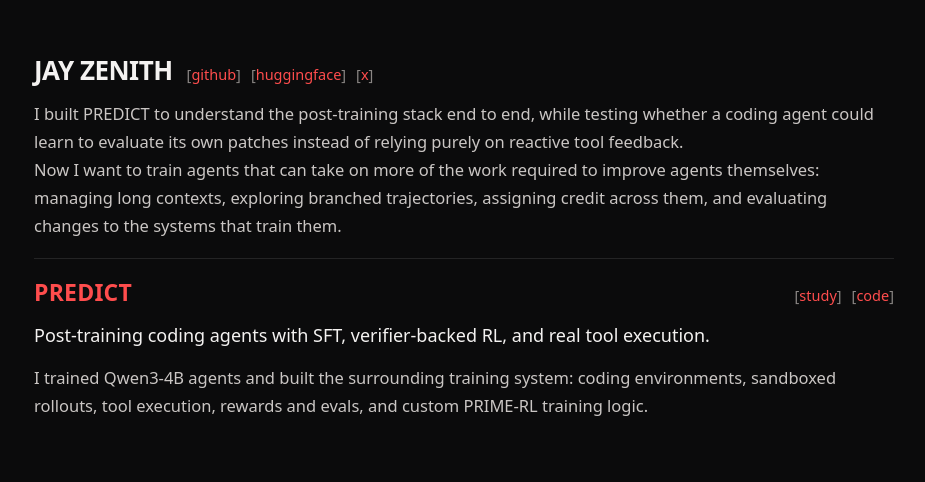
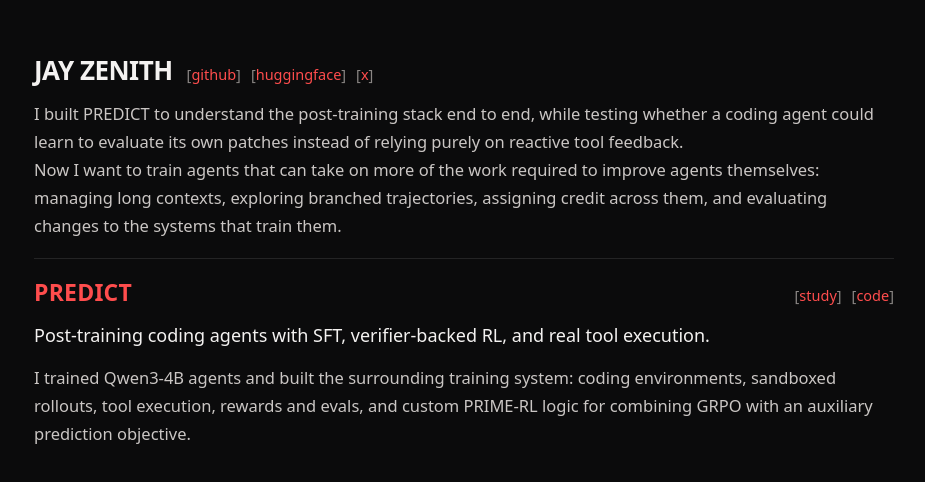
Before and after one commit to JayZenith/portfolio, a React (Create React App) app: page / in a window 1280 px wide. Shown: the top 482 px of the page, without its empty margins (176-1101 px from the left). Built offline with nearby package versions, Linux system fonts and the light colour scheme; the HTML template or start-up script is replaced by a standard one.

Commit message:
Clarify PREDICT project bio

```diff
--- a/src/MainPage.js
+++ b/src/MainPage.js
@@ -57,7 +57,8 @@ function MainPage() {
 
           <p>
             I trained Qwen3-4B agents and built the surrounding training system: coding environments,
-            sandboxed rollouts, tool execution, rewards and evals, and custom PRIME-RL training logic.
+            sandboxed rollouts, tool execution, rewards and evals, and custom PRIME-RL logic for
+            combining GRPO with an auxiliary prediction objective.
           </p>
         </article>
       </section>
```
